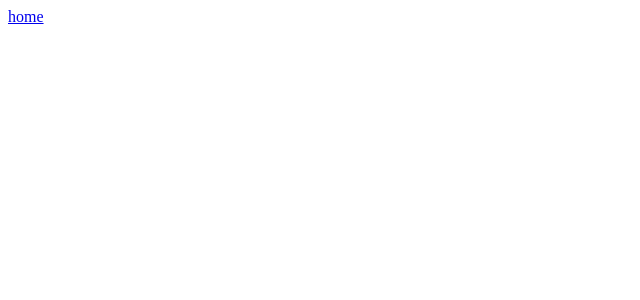
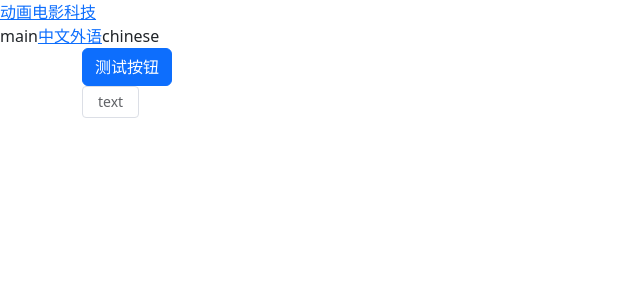
Before and after one commit to zzsanshi/Frontend, a Vue app: page /movie/chinese in a window 1280 px wide. Before the commit this address had no page. Shown: the top 300 px of the page, without its empty margins (0-640 px from the left). Built offline with nearby package versions, Linux system fonts and the light colour scheme.

Commit message:
push date:2022/11/27 description:安装 bootsrap and router

```diff
--- a/src/App.vue
+++ b/src/App.vue
@@ -1,30 +1,23 @@
 <template>
-  <router-link to="/" >home</router-link>
+  <div class="header">
+  <router-link to="/anime">动画</router-link>
+  <router-link to="/movie">电影</router-link>
+  <router-link to="/tech">科技</router-link>
+  </div>
   <router-view/>
+  <div class="container">
+    <div class="row">
+      <div class="col-md-6">
+        <button class="btn btn-primary">测试按钮</button>
+      </div>
+    </div>
+    <el-button>text</el-button>
+  </div>
 </template>
 
 <script>
-import HelloWorld from './view/HelloWorld.vue'
-import First from './view/First.vue'
-import second from './view/Second.vue'
-
 export default {
   name: 'App',
-  components: {
-    HelloWorld,
-    First,
-    second
-  },
-  data(){
-    return{
-      text:'who'
-    }
-  },
-  methods:{
-    getData(data){
-
-    }
-  }
 }
 </script>
 
--- a/src/main.js
+++ b/src/main.js
@@ -5,6 +5,8 @@ import axios from "axios";
 import router from "./router/index"
 import Elementplus from 'element-plus'
 import 'element-plus/dist/index.css'
+import 'bootstrap/dist/css/bootstrap.min.css'
+import 'bootstrap/dist/js/bootstrap.min.js'
 
 
 const app = createApp(App);
--- a/src/router/index.js
+++ b/src/router/index.js
@@ -1,19 +1,58 @@
 import {createRouter, createWebHistory} from "vue-router"
-import HomeView from "../view/HomePage"
+import Anime from "../view/Anime"
 
 const routes = [
+    //homepage
     {
         path: "/",
-        component: HomeView,
-        meta:{
-            title:"base"
+        name: "Home",
+        redirect: '/anime'
+    },
+    //anime
+    {
+        path: "/anime",
+        name: "Anime",
+        component: Anime,
+        meta: {
+            title: "anime"
         }
+    },
+    //movie
+    {
+        path: "/movie",
+        name: "Movie",
+        component: () => import("../view/movie/MovieMain"),
+        meta: {
+            title: "movie"
+        },
+        redirect: '/movie/west',
+        children: [
+            {
+                path: 'chinese',
+                name: 'Chinese',
+                component: () => import("../view/movie/Chinese"),
+                meta: {
+                    title: "chinese"
+                }
+            }, {
+                path: 'west',
+                name: 'West',
+                component: () => import("../view/movie/West"),
+                meta: {
+                    title: "west"
+                }
+            },
+        ]
+    },
+    //tech
+    {
+        path: "/tech",
+        component: () => import("../view/Tech"),
+        meta: {
+            title: "tech"
+        }
+    },
 
-    },
-    // {
-    //     path: "/page",
-    //     component: ()=>import("../view/FirstPage")
-    // }
 ]
 const router = createRouter({
     history: createWebHistory(),
--- /dev/null
+++ b/src/view/Anime.vue
@@ -0,0 +1,20 @@
+<template>
+<span>{{msg}}</span><br/>
+
+</template>
+
+<script>
+
+export default {
+  name: "anime",
+  data() {
+    return {
+      msg: 'anime',
+    }
+  },
+}
+</script>
+
+<style scoped>
+
+</style>
--- a/src/view/First.vue
+++ /dev/null
@@ -1,64 +0,0 @@
-<template>
-<span>{{title}}</span><br/>
-<button @click="reflect">click</button>
-  <swiper>
-    <swiper-slide>
-      <img src="../assets/logo.png"/>
-    </swiper-slide>
-    <swiper-slide>
-      <img src="../assets/logo.png"/>
-    </swiper-slide>
-    <swiper-slide>
-      <img src="../assets/logo.png"/>
-    </swiper-slide>
-  </swiper>
-
-</template>
-
-<script>
-import {Swiper,SwiperSlide} from "swiper/vue";
-import 'swiper/css';
-export default {
-  name: "first",
-  components:{
-    Swiper,
-    SwiperSlide,
-  },
-  data() {
-    return {
-      msg:'reflect',
-    }
-  },
-  methods:{
-    reflect(){
-      this.$axios({
-        method:"get",
-        url:"",
-        data: JSON.stringify({}),
-      }).then(res=>{
-
-      }).catch(error=>{
-
-      });
-      this.$emit("onEvent", this.reflect);
-    },
-
-  },
-  props:{
-    title:{
-      type:String,
-      default:"",
-    },
-    its:{
-      type:Array,
-      default: function (){
-        return []
-      }
-    },
-  }
-}
-</script>
-
-<style scoped>
-
-</style>
--- a/src/view/Second.vue
+++ b/src/view/Tech.vue
@@ -1,10 +1,10 @@
 <template>
-
+<span>tech</span>
 </template>
 
 <script>
 export default {
-  name: "second"
+  name: "tech"
 }
 </script>
 
--- a/src/view/HomePage.vue
+++ b/src/view/movie/Chinese.vue
@@ -1,10 +1,10 @@
 <template>
-<span>test</span>
+<span>chinese</span>
 </template>
 
 <script>
 export default {
-  name: "homePage"
+  name: "chinese"
 }
 </script>
 
--- /dev/null
+++ b/src/view/movie/MovieMain.vue
@@ -0,0 +1,15 @@
+<template>
+<span>main</span>
+  <router-link to="/movie/chinese">中文</router-link>
+  <router-link to="/movie/west">外语</router-link>
+  <router-view/>
+</template>
+<script>
+export default {
+  name: "MovieMain"
+}
+</script>
+
+<style scoped>
+
+</style>
--- a/src/view/HelloWorld.vue
+++ b/src/view/movie/West.vue
@@ -6,10 +6,10 @@
 
 <script>
 export default {
-  name: 'HelloWorld',
+  name: 'west',
   data() {
     return {
-      message: 'hello',
+      message: 'west',
     }
   },
   methods:{
--- a/vue.config.js
+++ b/vue.config.js
@@ -1,4 +1,5 @@
 const { defineConfig } = require('@vue/cli-service')
+const webpack = require("webpack")
 module.exports = defineConfig({
   transpileDependencies: true,
   devServer:{
@@ -9,4 +10,16 @@ module.exports = defineConfig({
       }
     }
   },
+  // 配置插件参数
+  configureWebpack: {
+    plugins: [
+      // 配置 jQuery 插件的参数
+      new webpack.ProvidePlugin({
+        $: 'jquery',
+        jQuery: 'jquery',
+        'window.jQuery': 'jquery',
+        Popper: ['popper.js', 'default']
+      })
+    ]
+  }
 })
```
Also changed, not shown: package.json (+7 -1 lines), src/view/FirstPage.vue (deleted, +0 -13 lines).
